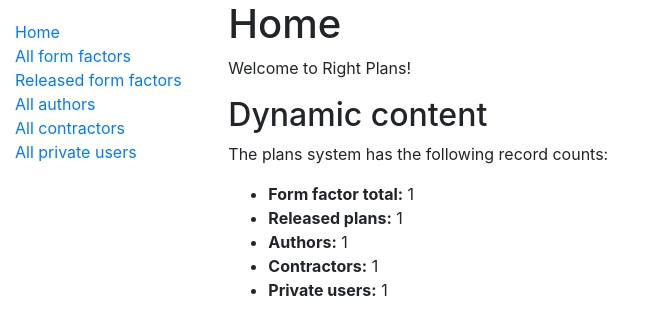
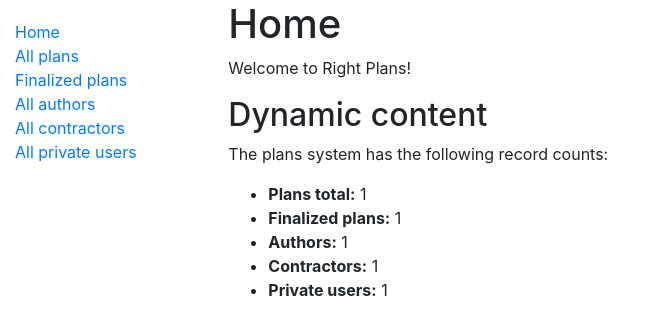
Before and after one commit to Motokulman/plans, a Django app: page /catalog/ in a window 1280 px wide. Shown: the top 335 px of the page, without its empty margins (0-655 px from the left). Run offline with Django 3.2, Linux system fonts and the light colour scheme; tables that the repository leaves empty hold one stand-in row (values such as "Sample post"); some libraries are stand-ins or nearby versions.

Commit message:
11.01.19

```diff
--- a/catalog/admin.py
+++ b/catalog/admin.py
@@ -1,8 +1,8 @@
 from django.contrib import admin
 
-from catalog.models import Author, CompanyUser, PrivateUser, FormFactor
+from catalog.models import Author, CompanyUser, PrivateUser, Plan
 
 admin.site.register(Author)
 admin.site.register(CompanyUser)
 admin.site.register(PrivateUser)
-admin.site.register(FormFactor)
+admin.site.register(Plan)
--- a/catalog/models.py
+++ b/catalog/models.py
@@ -38,14 +38,14 @@ class PrivateUser(models.Model):
         """String for representing the Model object."""
         return self.name
 
-class FormFactor(models.Model):
+class Plan(models.Model):
     """Model representing a form factor on the development stage. Modifying available here"""
     id = models.UUIDField(primary_key=True, default=uuid.uuid4, help_text='Unique ID for this particular form factor across whole catalog')
     name = models.CharField(max_length=200)
 
     finalized = models.BooleanField(default=False, help_text='True, if this is moderated finalised formfactor')
     release_date = models.DateField(null=True, blank=True)
-    # for cloning finalised ff's:
+    # for cloning finalised plans:
     ancestor_id = models.UUIDField(null=True)
 
     company_user = models.ForeignKey('CompanyUser', on_delete=models.SET_NULL, null=True)
@@ -71,4 +71,4 @@ class FormFactor(models.Model):
 
     def get_absolute_url(self):
         """Returns the url to access a detail record for this FormFactor."""
-        return reverse('form-factor-detail', args=[str(self.id)])
+        return reverse('plan-detail', args=[str(self.id)])
--- a/catalog/templates/base_generic.html
+++ b/catalog/templates/base_generic.html
@@ -16,8 +16,8 @@
       {% block sidebar %}
         <ul class="sidebar-nav">
           <li><a href="{% url 'index' %}">Home</a></li>
-          <li><a href="">All form factors</a></li>
-          <li><a href="">Released form factors</a></li>
+          <li><a href="{% url 'plans' %}">All plans</a></li>
+          <li><a href="{% url 'finalized_plans' %}">Finalized plans</a></li>
           <li><a href="">All authors</a></li>
           <li><a href="">All contractors</a></li>
           <li><a href="">All private users</a></li>
@@ -25,6 +25,23 @@
      {% endblock %}
       </div>
       <div class="col-sm-10 ">{% block content %}{% endblock %}</div>
+      {% block pagination %}
+        {% if is_paginated %}
+          <div class="pagination">
+            <span class="page-links">
+              {% if page_obj.has_previous %}
+                <a href="{{ request.path }}?page={{ page_obj.previous_page_number }}">previous</a>
+              {% endif %}
+              <span class="page-current">
+                <p>Page {{ page_obj.number }} of {{ page_obj.paginator.num_pages }}.</p>
+              </span>
+              {% if page_obj.has_next %}
+                <a href="{{ request.path }}?page={{ page_obj.next_page_number }}">next</a>
+              {% endif %}
+            </span>
+          </div>
+        {% endif %}
+      {% endblock %}
     </div>
   </div>
 </body>
--- a/catalog/templates/index.html
+++ b/catalog/templates/index.html
@@ -6,8 +6,8 @@
   <h2>Dynamic content</h2>
   <p>The plans system has the following record counts:</p>
   <ul>
-    <li><strong>Form factor total:</strong> {{ num_form_factors }}</li>
-    <li><strong>Released plans:</strong> {{ num_finalize_form_factors }}</li>
+    <li><strong>Plans total:</strong> {{ num_plans }}</li>
+    <li><strong>Finalized plans:</strong> {{ num_finalized_plans }}</li>
     <li><strong>Authors:</strong> {{ num_authors }}</li>
     <li><strong>Contractors:</strong> {{ num_company_users }}</li>
     <li><strong>Private users:</strong> {{ num_private_users }}</li>
--- a/catalog/urls.py
+++ b/catalog/urls.py
@@ -3,5 +3,7 @@ from . import views
 
 urlpatterns = [
     path('', views.index, name='index'),
-    path('plans/', views.PlanListView.as_view(), name='plans'),
+    path('plans/', views.PlansListView.as_view(), name='plans'),
+    path('finalized_plans/', views.FinalizedPlansListView.as_view(), name='finalized_plans'),
+    path('plan/<int:pk>', views.PlanDetailView.as_view(), name='plan-detail'),
 ]
--- a/catalog/views.py
+++ b/catalog/views.py
@@ -1,5 +1,5 @@
 from django.shortcuts import render
-from catalog.models import Author, CompanyUser, PrivateUser, FormFactor
+from catalog.models import Author, CompanyUser, PrivateUser, Plan
 from django.views import generic
 
 def index(request):
@@ -8,10 +8,10 @@ def index(request):
     # Generate counts of some of the main objects
     num_company_users = CompanyUser.objects.all().count()
     num_private_users = PrivateUser.objects.all().count()
-    num_form_factors = FormFactor.objects.all().count()
+    num_plans = Plan.objects.all().count()
 
     # finalised form factors
-    num_finalize_form_factors = FormFactor.objects.filter(finalized__exact=True).count()
+    num_finalized_plans = Plan.objects.filter(finalized__exact=True).count()
 
     # The 'all()' is implied by default.
     num_authors = Author.objects.count()
@@ -19,13 +19,25 @@ def index(request):
     context = {
         'num_company_users': num_company_users,
         'num_private_users': num_private_users,
-        'num_form_factors': num_form_factors,
-        'num_finalize_form_factors': num_finalize_form_factors,
+        'num_plans': num_plans,
+        'num_finalized_plans': num_finalized_plans,
         'num_authors': num_authors,
     }
 
     # Render the HTML template index.html with the data in the context variable
     return render(request, 'index.html', context=context)
 
-class PlanListView(generic.ListView):
-    model = FormFactor
+class PlansListView(generic.ListView):
+    model = Plan
+    paginate_by = 10
+
+class FinalizedPlansListView(generic.ListView):
+    model = Plan
+    paginate_by = 10
+    context_object_name = 'finalized_plans_list'   # your own name for the list as a template variable
+    queryset = Plan.objects.filter(finalized__exact=True)
+    template_name = 'catalog/finalized_plans_list.html'  # Specify your own template name/location
+
+class PlanDetailView(generic.DetailView):
+    model = Plan
+    paginate_by = 10
```
Also changed, not shown: catalog/templates/catalog/finalized_plans_list.html (added, +16 -0 lines), catalog/templates/catalog/plan_detail.html (added, +22 -0 lines), catalog/templates/catalog/plan_list.html (added, +16 -0 lines), catalog/migrations/0003_auto_20190111_1218.py (added).
